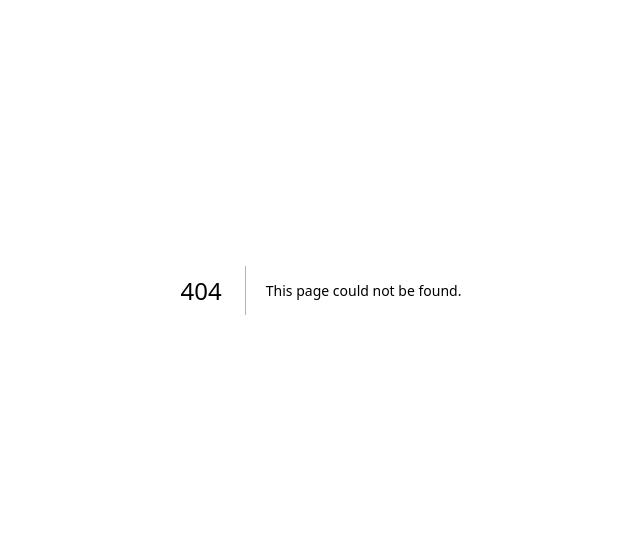
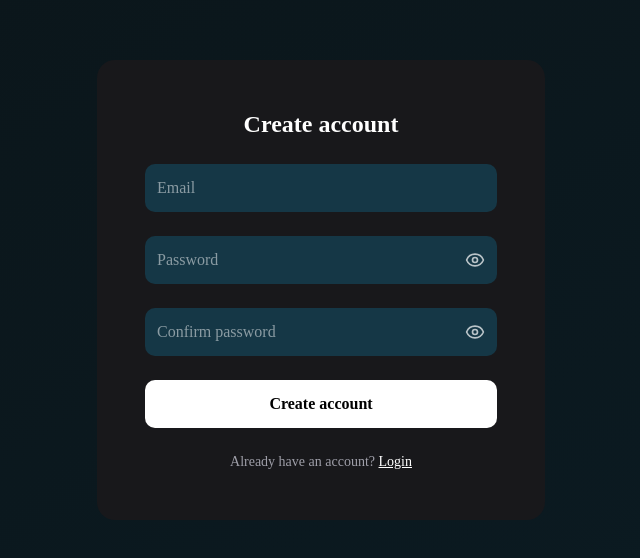
Before and after one commit to Marcobc-exe/PasswordManagerApp, a Next.js app in the folder client/: page /register in a window 1280 px wide. Before the commit this address had no page. Shown: the part 110-668 px from the top of the page, without its empty margins (319-959 px from the left). Built offline with nearby package versions, Linux system fonts and the light colour scheme.

Commit message:
feat: register page created

```diff
--- a/client/app/login/page.tsx
+++ b/client/app/login/page.tsx
@@ -77,6 +77,12 @@ export default function LoginPage() {
         >
           Login
         </button>
+        <p className="text-center text-sm text-zinc-400">
+          Don&apos;t have an account?{" "}
+          <a href="/register" className="text-white underline">
+            Create one
+          </a>
+        </p>
       </form>
     </main>
   );
--- /dev/null
+++ b/client/app/register/page.tsx
@@ -0,0 +1,118 @@
+"use client";
+import { SyntheticEvent, useState } from "react";
+import { useThemeStore } from "../store/themeStore";
+import { Eye, EyeOff } from "lucide-react";
+
+export default function RegisterPage() {
+  const [email, setEmail] = useState("");
+  const [password, setPassword] = useState("");
+  const [confirmPassword, setConfirmPassword] = useState("");
+  const [showPassword, setShowPassword] = useState(false);
+  const [showConfirmPassword, setShowConfirmPassword] = useState(false);
+
+  const darkMode = useThemeStore((state) => state.darkMode);
+  const inputTheme = darkMode
+    ? "bg-[#153746] hover:bg-[#15495f]"
+    : "bg-[#9c7f53] hover:bg-[#b58b4d]";
+
+  const handleRegister = async (e: SyntheticEvent<HTMLFormElement>) => {
+    e.preventDefault();
+
+    if (!email || !password || !confirmPassword) {
+      alert("Please complete all fields");
+      return;
+    }
+
+    if (password !== confirmPassword) {
+      alert("Passwords do not match");
+      return;
+    }
+
+    const response = await fetch("http://127.0.0.1:8000/register", {
+      method: "POST",
+      headers: {
+        "Content-Type": "application/x-www-form-urlencoded",
+      },
+      body: new URLSearchParams({
+        email,
+        password,
+      }),
+    });
+
+    const data = await response.json();
+
+    if (response.ok) {
+      alert("User created successfully");
+      window.location.href = "/login";
+    } else {
+      alert(data.error || "Register failed");
+    }
+  };
+
+  return (
+    <main className="flex h-screen items-center justify-center text-white">
+      <form
+        onSubmit={handleRegister}
+        className="bg-zinc-900 p-12 rounded-2xl space-y-6 w-full max-w-md"
+      >
+        <h1 className="text-2xl font-bold text-center">Create account</h1>
+        <input
+          type="email"
+          placeholder="Email"
+          value={email}
+          onChange={(e) => setEmail(e.target.value)}
+          className={`w-full p-3 rounded-lg pr-12 ${inputTheme}`}
+        />
+        <div className="relative">
+          <input
+            type={showPassword ? "text" : "password"}
+            placeholder="Password"
+            className={`w-full p-3 rounded-lg pr-12 ${inputTheme}`}
+            value={password}
+            onChange={(e) => setPassword(e.target.value)}
+          />
+
+          <button
+            type="button"
+            onClick={() => setShowPassword(!showPassword)}
+            className="absolute right-3 top-1/2 -translate-y-1/2 opacity-70 transition cursor-pointer"
+          >
+            {showPassword ? <EyeOff size={20} /> : <Eye size={20} />}
+          </button>
+        </div>
+
+        <div className="relative">
+          <input
+            type={showConfirmPassword ? "text" : "password"}
+            placeholder="Confirm password"
+            className={`w-full p-3 rounded-lg pr-12 ${inputTheme}`}
+            value={confirmPassword}
+            onChange={(e) => setConfirmPassword(e.target.value)}
+          />
+
+          <button
+            type="button"
+            onClick={() => setShowConfirmPassword(!showConfirmPassword)}
+            className="absolute right-3 top-1/2 -translate-y-1/2 opacity-70 transition cursor-pointer"
+          >
+            {showConfirmPassword ? <EyeOff size={20} /> : <Eye size={20} />}
+          </button>
+        </div>
+
+        <button
+          type="submit"
+          className="w-full bg-white hover:bg-amber-50 transition text-black p-3 rounded-lg font-semibold cursor-pointer"
+        >
+          Create account
+        </button>
+
+        <p className="text-center text-sm text-zinc-400">
+          Already have an account?{" "}
+          <a href="/login" className="text-white underline">
+            Login
+          </a>
+        </p>
+      </form>
+    </main>
+  );
+};
```
Also changed, not shown: 1 other file (tests, documents, lock files or other folders).
